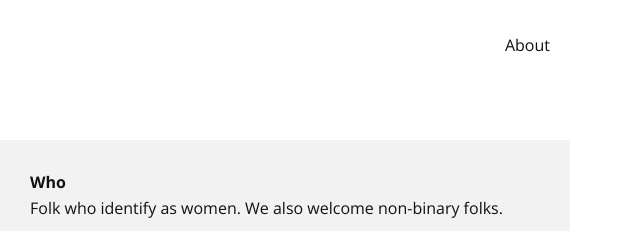
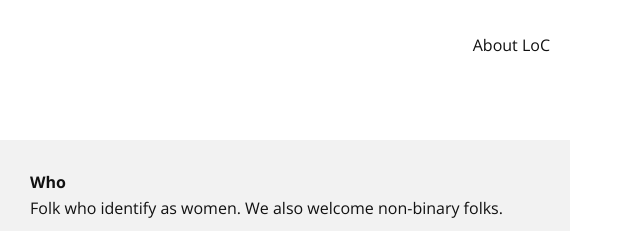
Before and after one commit to LadiesOfCodeGroupSessions/attendee_site, a plain HTML site: page index.html in a window 1280 px wide. Shown: the top 231 px of the page, 640-1280 px from the left. Drawn offline with nearby package versions, Linux system fonts and the light colour scheme.

Commit message:
change about button to be specific

```diff
--- a/index.html
+++ b/index.html
@@ -21,7 +21,7 @@
     <div class="u-clearfix u-sheet u-valign-middle u-sheet-1">
         <img src="images/loc logo.jpeg" class="u-logo-image u-logo-image-1">
         <nav class="u-text u-menu u-menu-dropdown u-offcanvas u-menu-1">
-            <a href="https://www.ladiesofcode.com/" style="padding: 10px 20px;">About</a>
+            <a href="https://www.ladiesofcode.com/" style="padding: 10px 20px;">About LoC</a>
         </nav>
     </div>
 </header>
```
